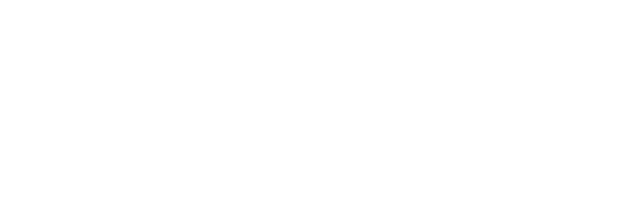
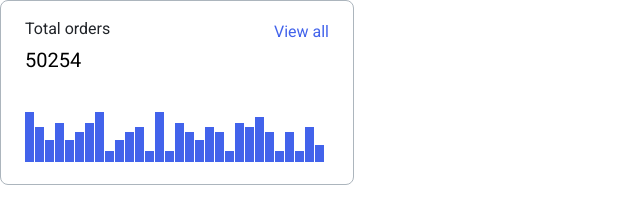
Before and after one commit to js-tasks-ru/htmlcss-20220210_ivan87, a website: page 04-lection2/01-histogram/index.html in a window 1280 px wide. Shown: the whole page, without its empty margins (0-640 px from the left). Drawn offline with Linux system fonts and the light colour scheme.

Commit message:
add dz-4-histogram

```diff
--- a/04-lection2/01-histogram/histogram.css
+++ b/04-lection2/01-histogram/histogram.css
@@ -0,0 +1,53 @@
+.histogram {
+    display: inline-block;
+    border: 1px solid var(--grey-3);
+    border-radius: 8px;
+    padding: 16px 24px 24px 24px;
+    width: 304px;
+    max-height: 143px;
+}
+
+.histogram__header {
+    display: flex;
+    justify-content: space-between;
+}
+
+.histogram__title {
+    font-size: 1rem;
+    font-weight: 400;
+    line-height: 24px;
+    color: var(--black);
+    margin: 0 0 6px 0;
+}
+
+.histogram__counter {
+    font-size: 1.25rem;
+    font-weight: 400;
+    line-height: 26px;
+    margin: 0;
+}
+
+.histogram__link {
+    font-size: 1rem;
+    font-weight: 400;
+    line-height: 24px;
+    margin-top: 3px;
+    color: var(--primary);
+    text-decoration: none;
+}
+
+.histogram__graph {
+    display: flex;
+    align-items: flex-end;
+    margin-top: 39px;
+}
+
+.histogram__item {
+    width: 9px;
+    background-color: var(--primary);
+    margin-right: 1px;
+}
+
+.histogram__item:last-child {
+    margin-right: 0px;
+}
--- a/04-lection2/01-histogram/index.html
+++ b/04-lection2/01-histogram/index.html
@@ -2,10 +2,51 @@
 <!-- Страница с гистограммой -->
 <html lang="ru">
     <head>
+        <link rel="stylesheet" href="../../assets/css/normalize.css">
         <link rel="stylesheet" href="../../assets/css/main.css">
         <link rel="stylesheet" href="./histogram.css">
     </head>
     <body>
-
+        <article class="histogram">
+            <header class="histogram__header">
+                <div class="histogram__info">
+                    <h2 class="histogram__title">Total orders</h2>
+                    <h4 class="histogram__counter">50254</h4>
+                </div>
+                <a href="#" class="histogram__link">View all</a>
+            </header>
+            <div class="histogram__graph">
+                <div class="histogram__item" style="height: 50px"></div>
+                <div class="histogram__item" style="height: 35px"></div>
+                <div class="histogram__item" style="height: 22px"></div>
+                <div class="histogram__item" style="height: 39px"></div>
+                <div class="histogram__item" style="height: 22px"></div>
+                <div class="histogram__item" style="height: 30px"></div>
+                <div class="histogram__item" style="height: 39px"></div>
+                <div class="histogram__item" style="height: 50px"></div>
+                <div class="histogram__item" style="height: 11px"></div>
+                <div class="histogram__item" style="height: 22px"></div>
+                <div class="histogram__item" style="height: 30px"></div>
+                <div class="histogram__item" style="height: 35px"></div>
+                <div class="histogram__item" style="height: 11px"></div>
+                <div class="histogram__item" style="height: 50px"></div>
+                <div class="histogram__item" style="height: 11px"></div>
+                <div class="histogram__item" style="height: 39px"></div>
+                <div class="histogram__item" style="height: 30px"></div>
+                <div class="histogram__item" style="height: 22px"></div>
+                <div class="histogram__item" style="height: 35px"></div>
+                <div class="histogram__item" style="height: 30px"></div>
+                <div class="histogram__item" style="height: 11px"></div>
+                <div class="histogram__item" style="height: 39px"></div>
+                <div class="histogram__item" style="height: 35px"></div>
+                <div class="histogram__item" style="height: 45px"></div>
+                <div class="histogram__item" style="height: 30px"></div>
+                <div class="histogram__item" style="height: 11px"></div>
+                <div class="histogram__item" style="height: 30px"></div>
+                <div class="histogram__item" style="height: 11px"></div>
+                <div class="histogram__item" style="height: 35px"></div>
+                <div class="histogram__item" style="height: 17px"></div>
+            </div>
+        </article>
     </body>
 </html>
```
